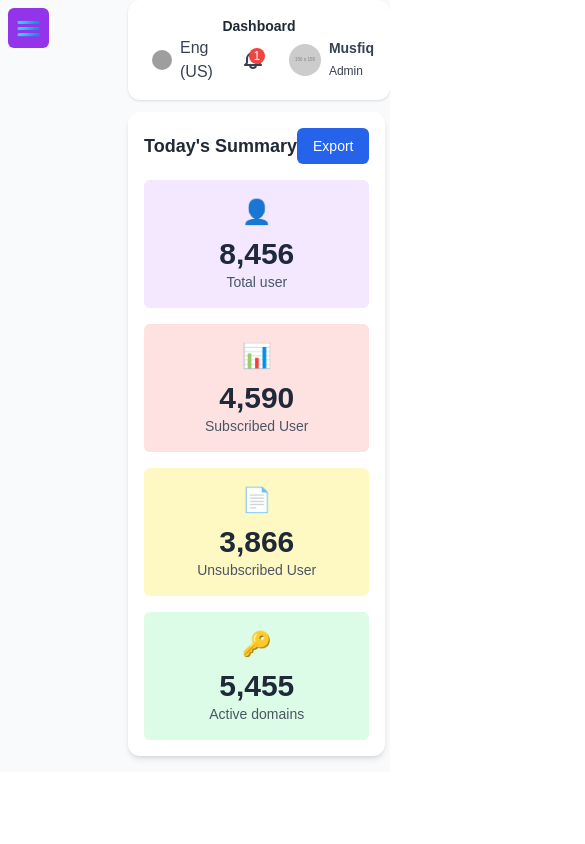
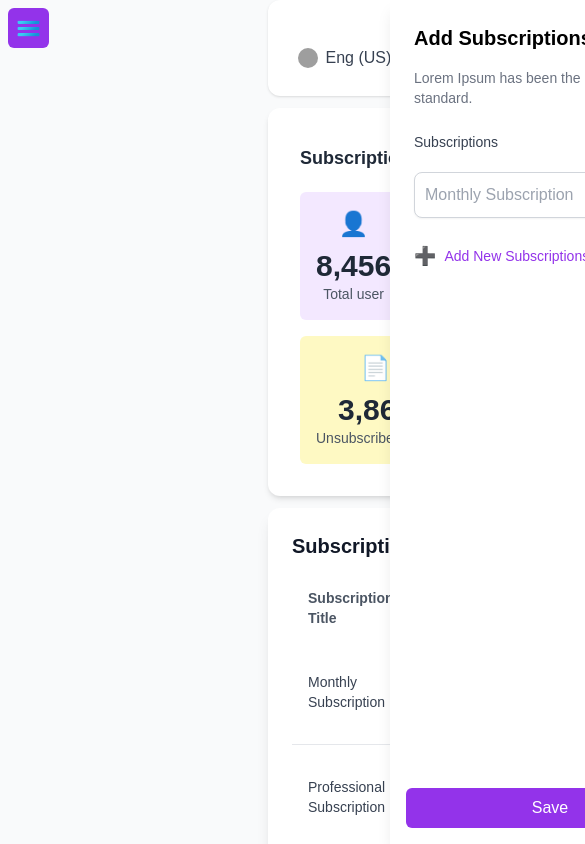
Before and after one commit to sky1team4/syp_admin_fe, a Next.js app: page /admin/subscriptionManagement in a window 390 px wide. Shown: the top 844 px of the page, 585 px wide, since content can reach past the window. Built offline with nearby package versions, Linux system fonts and the light colour scheme; grey boxes are pictures that could not be loaded.

Commit message:
subscription

```diff
--- a/src/app/admin/layout.jsx
+++ b/src/app/admin/layout.jsx
@@ -8,17 +8,14 @@ import Sidebar from "./../components/Sidebar";
 const AdminLayout = ({ children }) => {
     return (
         <>
-            <div className='flex gap-3 bg-gray-50 w-screen md:h-screen'>
-                <Sidebar />
+            <div className='flex gap-3 bg-gray-50 w-screen h-screen pr-8'>
+                <div className="">
+                    <Sidebar />
+                </div>
                 <div className='flex flex-col gap-3 w-full'>
                     <Header />
-                    <div className='flex gap-3 w-full md:h-full pb-4'>
+                    <div className='flex gap-3 w-full pb-4'>
                         {children}
-                    {/* <div className='flex flex-col gap-3'>
-                        <UpperSide />
-                        <UserTable />
-                    </div>
-                    <Left /> */}
                     </div>
 
                 </div>
--- a/src/app/admin/paypal-payment/content.jsx
+++ b/src/app/admin/paypal-payment/content.jsx
@@ -25,15 +25,15 @@ const PaypalPaymentIntegration = () => {
       <form onSubmit={handleSubmit(onSubmit)} className="space-y-8 w-[81.5rem]">
         {/* Publishable Key and Secret Key */}
         <div className="flex gap-6 flex-wrap">
-          <Input id="clientId" label="Client ID" placeholder="Client ID"/>
-          <Input id="clientsecret" label="Client Secret" placeholder="Client Secret"/>
+          <Input id="clientId" w="[20rem]" mdw="[40rem]" label="Client ID" placeholder="Client ID"/>
+          <Input id="clientsecret" w="[20rem]" mdw="[40rem]" label="Client Secret" placeholder="Client Secret"/>
         </div>
 
         {/* Webhook Signing Secret and URL */}
         <div className="flex gap-6 flex-wrap">
           {/* <Input id="webhookSigningSecret" label="Webhook Signing Secret" placeholder="Enter your Webhook Signing Secret"/> */}
           <Dropdown id="environment" label="Environmet" array={currencies} seleted="Select Below"/>
-          <Input id="webhookid" label="Webhook ID" placeholder="Webhook ID"/>
+          <Input id="webhookid" w="[20rem]" mdw="[40rem]" label="Webhook ID" placeholder="Webhook ID"/>
         </div>
 
         {/* Default Currency and Allowed Currencies */}
--- a/src/app/admin/subscriptionManagement/content.jsx
+++ b/src/app/admin/subscriptionManagement/content.jsx
@@ -1,12 +1,33 @@
-import React from 'react'
+"use client"
+// import React from 'react'
+import React , {useState } from 'react'
 
 import UpperSide from '../../components/upperDashbaord'
+import SubscriptionSideBar from '../../components/SubscriptionSideBar'
+import DisplayTable from './displayTable'
+
 
 function content() {
+
+    const data = [
+    { id: 1, label: "Total user", value: "8,456", bgColor: "bg-purple-100", icon: "👤" },
+    { id: 2, label: "Subscribed User", value: "4,590", bgColor: "bg-red-100", icon: "📊" },
+    { id: 3, label: "Unsubscribed User", value: "3,866", bgColor: "bg-yellow-100", icon: "📄" },
+    { id: 4, label: "Active domains", value: "5,455", bgColor: "bg-green-100", icon: "🔑" },
+  ];
+
+  const [isOpen, setIsOpen] = useState(false);
+
+    const toggleSidebar = () => {
+        setIsOpen(!isOpen);
+    };
+
     return (
         <>
-            <div className='flex flex-col gap-3'>
-                <UpperSide />
+            <div className='flex flex-col gap-3 w-full h-full'>
+                <UpperSide title="Subscription" data={data} click={toggleSidebar} isOpen={isOpen} btnText="Add Subscrition" />
+                <SubscriptionSideBar click={toggleSidebar} isOpen={isOpen} />
+                <DisplayTable />
             </div>
         </>
     )
--- /dev/null
+++ b/src/app/admin/subscriptionManagement/displayTable.jsx
@@ -0,0 +1,72 @@
+import React from "react";
+
+const TableComponent = () => {
+  // Mock data for subscriptions
+  const subscriptions = [
+    {
+      title: "Monthly Subscription",
+      createdDate: "26/02/2024",
+      lastUpdated: "27/02/2024",
+    },
+    {
+      title: "Professional Subscription",
+      createdDate: "26/02/2024",
+      lastUpdated: "27/02/2024",
+    },
+    {
+      title: "Special Subscription",
+      createdDate: "26/02/2024",
+      lastUpdated: "27/02/2024",
+    },
+    {
+      title: "Annual Subscription",
+      createdDate: "26/02/2024",
+      lastUpdated: "27/02/2024",
+    },
+  ];
+
+  return (
+    <div className="p-6 h-full bg-white shadow-lg rounded-xl">
+      {/* Header */}
+      <h2 className="text-xl font-semibold text-gray-900 mb-4">
+        Subscription Information
+      </h2>
+
+      {/* Table */}
+      <table className="w-full border-collapse">
+        <thead>
+          <tr className="text-left text-sm font-medium text-gray-600">
+            <th className="py-3 px-4">Subscription Title</th>
+            <th className="py-3 px-4">Created Date</th>
+            <th className="py-3 px-4">Last Updated</th>
+            <th className="py-3 px-4">Action</th>
+          </tr>
+        </thead>
+        <tbody>
+          {subscriptions.map((subscription, index) => (
+            <tr
+              key={index}
+              className="text-sm text-gray-700 hover:bg-gray-100 border-b"
+            >
+              <td className="py-8 px-4">{subscription.title}</td>
+              <td className="py-8 px-4">{subscription.createdDate}</td>
+              <td className="py-8 px-4">{subscription.lastUpdated}</td>
+              <td className="py-8 px-4 flex space-x-2">
+                {/* Edit Action */}
+                <button className="text-purple-600 hover:text-purple-800">
+                  ✏️
+                </button>
+                {/* Delete Action */}
+                <button className="text-red-600 hover:text-red-800">
+                  🗑️
+                </button>
+              </td>
+            </tr>
+          ))}
+        </tbody>
+      </table>
+    </div>
+  );
+};
+
+export default TableComponent;
--- a/src/app/admin/subscriptionManagement/page.jsx
+++ b/src/app/admin/subscriptionManagement/page.jsx
@@ -1,3 +1,4 @@
+"use client"
 import React from 'react'
 import Content from './content'
 
--- a/src/app/components/Sidebar.jsx
+++ b/src/app/components/Sidebar.jsx
@@ -1,6 +1,8 @@
 import React, { useState } from "react";
 import Image from "next/image";
 import themes from "../theme.js";
+
+
 
 const Sidebar = () => {
   const [isSidebarOpen, setIsSidebarOpen] = useState(false);
@@ -11,7 +13,7 @@ const Sidebar = () => {
   const toggleSidebar = () => setIsSidebarOpen(!isSidebarOpen);
 
   return (
-    <div className="relative flex w-64 h-auto">
+    <div className="flex w-64 h-auto">
       {/* Hamburger Button */}
       <button
         onClick={toggleSidebar}
@@ -28,7 +30,7 @@ const Sidebar = () => {
       {/* Sidebar */}
       <div
         className={`fixed top-0 left-0 h-full bg-purple-600 text-white w-screen ${
-          isSidebarOpen ? "w-screen" : "sm:w-48"
+          isSidebarOpen ? "w-screen" : "sm:w-64"
         } flex flex-col gap-5 items-center py-6 px-4 transform ${
           isSidebarOpen ? "translate-x-0" : "-translate-x-full"
         } sm:translate-x-0 transition-transform duration-300 z-50`}
--- /dev/null
+++ b/src/app/components/SubscriptionSideBar.jsx
@@ -0,0 +1,71 @@
+// import React , {useState } from 'react'
+
+import Input from './ui/input'
+
+function SubscriptionSideBar(info) {
+    // const [isOpen, setIsOpen] = useState(false);
+
+    // const toggleSidebar = () => {
+    //     setIsOpen(!isOpen);
+    // };
+    return (
+        <>
+            {/* Button to toggle the sidebar */}
+            {/* <button
+                onClick={()=>info.click()}
+                className="fixed top-4 right-4 bg-purple-600 text-white px-4 py-2 rounded-md"
+            >
+                Open Sidebar
+            </button> */}
+
+            {/* Sidebar */}
+            <div
+                className={`fixed top-0 right-0 h-full w-80 bg-white shadow-lg transform ${
+                info.isOpen ? "translate-x-0" : "translate-x-full"
+                } transition-transform duration-300`}
+            >
+                <div className="p-6">
+                {/* Header */}
+                <div className="flex justify-between items-center mb-4 text-black">
+                    <h2 className="text-xl font-semibold">Add Subscriptions</h2>
+                    <button
+                    onClick={()=> info.click()}
+                    className="text-gray-400 hover:text-gray-600"
+                    >
+                    ✖
+                    </button>
+                </div>
+
+                {/* Description */}
+                <p className="text-gray-500 text-sm mb-6">
+                    Lorem Ipsum has been the industry's standard.
+                </p>
+
+                {/* Subscriptions List */}
+                <div>
+                    <h3 className="text-sm font-medium text-gray-700 mb-2">
+                    Subscriptions
+                    </h3>
+                    <div className="flex flex-col gap-4">
+                        <Input id={`input_${1}`} w="full" mdw="full" placeholder="Monthly Subscription" />
+                    </div>
+                </div>
+
+                {/* Add New Subscriptions */}
+                <button className="flex items-center mt-6 text-purple-600 hover:text-purple-800 text-sm font-medium">
+                    <span className="mr-2 text-lg">➕</span> Add New Subscriptions
+                </button>
+                </div>
+
+                {/* Footer */}
+                <div className="absolute bottom-0 left-0 w-full p-4">
+                <button className="w-full bg-purple-600 text-white py-2 rounded-md">
+                    Save
+                </button>
+                </div>
+            </div>
+        </>
+    )
+}
+
+export default SubscriptionSideBar
--- a/src/app/components/ui/input.jsx
+++ b/src/app/components/ui/input.jsx
@@ -12,7 +12,8 @@ function input(info) {
                 type="text"
                 // {...register('publishableKey')}
                 placeholder={info.placeholder}
-                className="w-[20rem] md:w-[40rem] border border-gray-300 rounded-lg shadow-sm focus:border-purple-500 focus:ring-purple-500 sm:text-sm p-2.5"
+                // className="w-[20rem] md:w-[40rem] border border-gray-300 rounded-lg shadow-sm focus:border-purple-500 focus:ring-purple-500 sm:text-sm p-2.5"
+                className={`w-${info.w} md:w-${info.mdw} border border-gray-300 rounded-lg shadow-sm focus:border-purple-500 focus:ring-purple-500 sm:text-sm p-2.5`}
             />
         </div>
     </>
--- a/src/app/components/upperDashbaord.jsx
+++ b/src/app/components/upperDashbaord.jsx
@@ -1,30 +1,32 @@
 // Today'sSummary.jsx
+// "use client"
 
 import React from "react";
 
-const TodaysSummary = () => {
+const TodaysSummary = (info) => {
 
 
-  const data = [
-    { id: 1, label: "Total user", value: "8,456", bgColor: "bg-purple-100", icon: "👤" },
-    { id: 2, label: "Subscribed User", value: "4,590", bgColor: "bg-red-100", icon: "📊" },
-    { id: 3, label: "Unsubscribed User", value: "3,866", bgColor: "bg-yellow-100", icon: "📄" },
-    { id: 4, label: "Active domains", value: "5,455", bgColor: "bg-green-100", icon: "🔑" },
-  ];
+  // const data = [
+  //   { id: 1, label: "Total user", value: "8,456", bgColor: "bg-purple-100", icon: "👤" },
+  //   { id: 2, label: "Subscribed User", value: "4,590", bgColor: "bg-red-100", icon: "📊" },
+  //   { id: 3, label: "Unsubscribed User", value: "3,866", bgColor: "bg-yellow-100", icon: "📄" },
+  //   { id: 4, label: "Active domains", value: "5,455", bgColor: "bg-green-100", icon: "🔑" },
+  // ];
 
   return (
-    <div className=" bg-white shadow-md p-4 rounded-xl">
-      <div className="flex justify-between items-center mb-4">
-        <h2 className="text-lg font-semibold text-gray-800">Today's Summary</h2>
-        <button className="px-4 py-2 text-sm text-white bg-blue-600 rounded-md hover:bg-blue-500">
-          Export
+    <div className="w-full bg-white shadow-md p-8 rounded-xl">
+      <div className="w-full flex justify-between items-center mb-4">
+        {/* <h2 className="text-lg font-semibold text-gray-800">Today's Summary</h2> */}
+        <h2 className="text-lg font-semibold text-gray-800">{info.title}</h2>
+        <button onClick={()=> info.click()} className="px-4 py-2 text-sm text-white bg-purple-600 rounded-md hover:bg-purple-700">
+          {info.btnText}
         </button>
       </div>
-      <div className="grid grid-cols-1 sm:grid-cols-2 lg:grid-cols-4 gap-4">
-        {data.map((item) => (
+      <div className="flex gap-4 w-full flex-wrap">
+        {info.data.map((item) => (
           <div
             key={item.id}
-            className={`flex flex-col items-center justify-center p-4 ${item.bgColor} rounded-md`}
+            className={`md:w-[12rem] md:h-32 flex flex-col items-center justify-center p-4 ${item.bgColor} rounded-md cursor-pointer`}
           >
             <div className="text-2xl">{item.icon}</div>
             <p className="mt-2 text-3xl font-bold text-gray-800">{item.value}</p>
```
Also changed, not shown: src/app/admin/bank-payment/content.jsx (+5 -5 lines), src/app/admin/dashboard/page.js (+10 -3 lines), src/app/admin/stripe-payment/content.jsx (+4 -4 lines).
